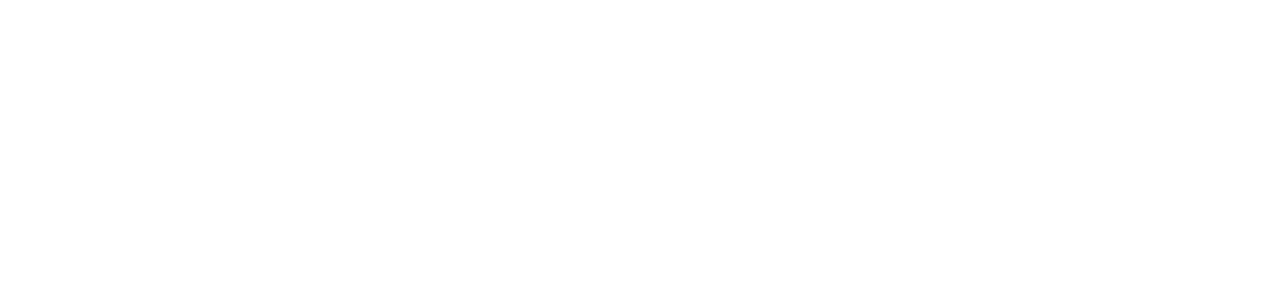
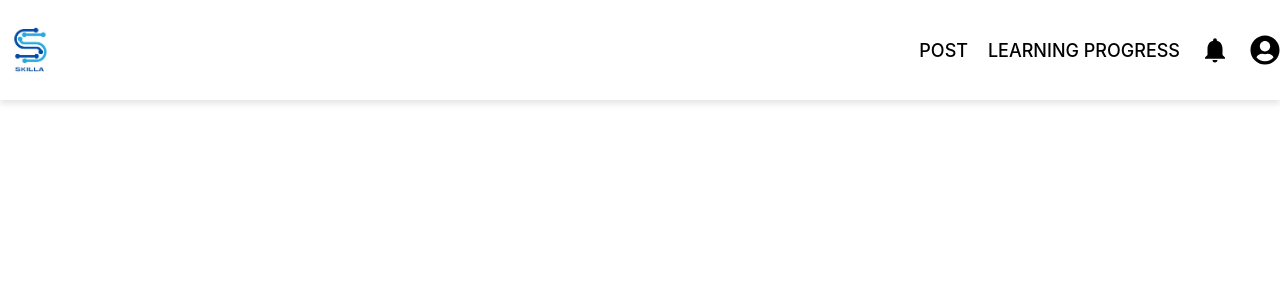
Before and after one commit to hariyah/SKILLA, a React (Create React App) app in the folder frontend/: page / in a window 1280 px wide. Shown: the top 300 px of the page. Built offline with nearby package versions, Linux system fonts and the light colour scheme.

Commit message:
add logo

```diff
--- a/frontend/package.json
+++ b/frontend/package.json
@@ -7,8 +7,10 @@
     "@testing-library/jest-dom": "^6.6.3",
     "@testing-library/react": "^16.3.0",
     "@testing-library/user-event": "^13.5.0",
+    "axios": "^1.9.0",
     "react": "^19.1.0",
     "react-dom": "^19.1.0",
+    "react-icons": "^5.5.0",
     "react-scripts": "5.0.1",
     "web-vitals": "^2.1.4"
   },
--- a/frontend/src/App.js
+++ b/frontend/src/App.js
@@ -1,9 +1,10 @@
 import './App.css';
+import NavBar from './components/NavBar/NavBar';
 
 function App() {
   return (
     <div>
-
+      <NavBar/>
     </div>
   );
 }
--- a/frontend/src/components/NavBar/NavBar.css
+++ b/frontend/src/components/NavBar/NavBar.css
@@ -13,10 +13,10 @@
     margin: 0 auto;
     padding: 20px 0px;
 }
-.side_logoo{
-    background-image: url("./img/logo.png");
-    width: 30px;
-    height: 30px;
+.side_logo{
+    background-image: url("./img/logo.jpg");
+    width: 60px;
+    height: 60px;
     background-size: cover;
     background-position: center;
     background-repeat: no-repeat;
--- a/frontend/src/components/NavBar/NavBar.js
+++ b/frontend/src/components/NavBar/NavBar.js
@@ -31,7 +31,7 @@
         <div className="navbar">
             <div className='nav_con'>
                 <div className='nav_item_set'>
-                    <div className='side_logoo'></div>
+                    <div className='side_logo'></div>
                     <div className='nav_bar_item'>
                         <p className={`nav_item ${currentPath === '/allPost' ? 'nav_item_active' : ''}`} onClick={() => (window.location.href = '/allPost')}>Post</p>
                         <p className={`nav_item ${currentPath === '/learningProgress' ? 'nav_item_active' : ''}`} onClick={() => (window.location.href = '/learningProgress')}>Learning Progress</p>
```
Also changed, not shown: frontend/src/components/NavBar/img/logo.jpg (added), 1 other file (tests, documents, lock files or other folders).
